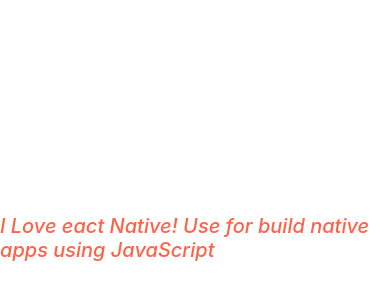
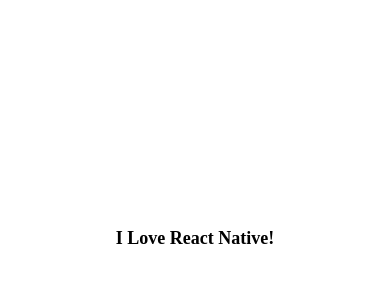
Before and after one commit to SaishJ/React-Native-Basics, a React Native app: screen / in a window 390 px wide. Shown: the part 184-484 px from the top of the page. Built offline with nearby package versions, Linux system fonts and the light colour scheme.

Commit message:
:rainbow_flag: Encapsulating Styles

```diff
--- a/App.js
+++ b/App.js
@@ -1,4 +1,5 @@
 import { Text, View } from "react-native";
+import AppText from "./app/components/AppText";
 
 export default function App() {
   return (
@@ -11,16 +12,7 @@
         alignItems: "center",
       }}
     >
-      <Text
-        style={{
-          fontSize: 20,
-          fontStyle: "italic",
-          fontWeight: "500",
-          color: "tomato",
-        }}
-      >
-        I Love eact Native! Use for build native apps using JavaScript
-      </Text>
+      <AppText>I Love React Native!</AppText>
     </View>
   );
 }
--- /dev/null
+++ b/app/components/AppText.js
@@ -0,0 +1,15 @@
+import { Platform, Text, StyleSheet } from "react-native";
+
+const AppText = ({ children }) => {
+  return <Text style={styles.text}>{children}</Text>;
+};
+
+const styles = StyleSheet.create({
+  text: {
+    fontSize: 18,
+    fontFamily: Platform.OS === "android" ? "Roboto" : "Avenir",
+    fontWeight: "bold",
+  },
+});
+
+export default AppText;
```
Also changed, not shown: 1 other file (tests, documents, lock files or other folders).
